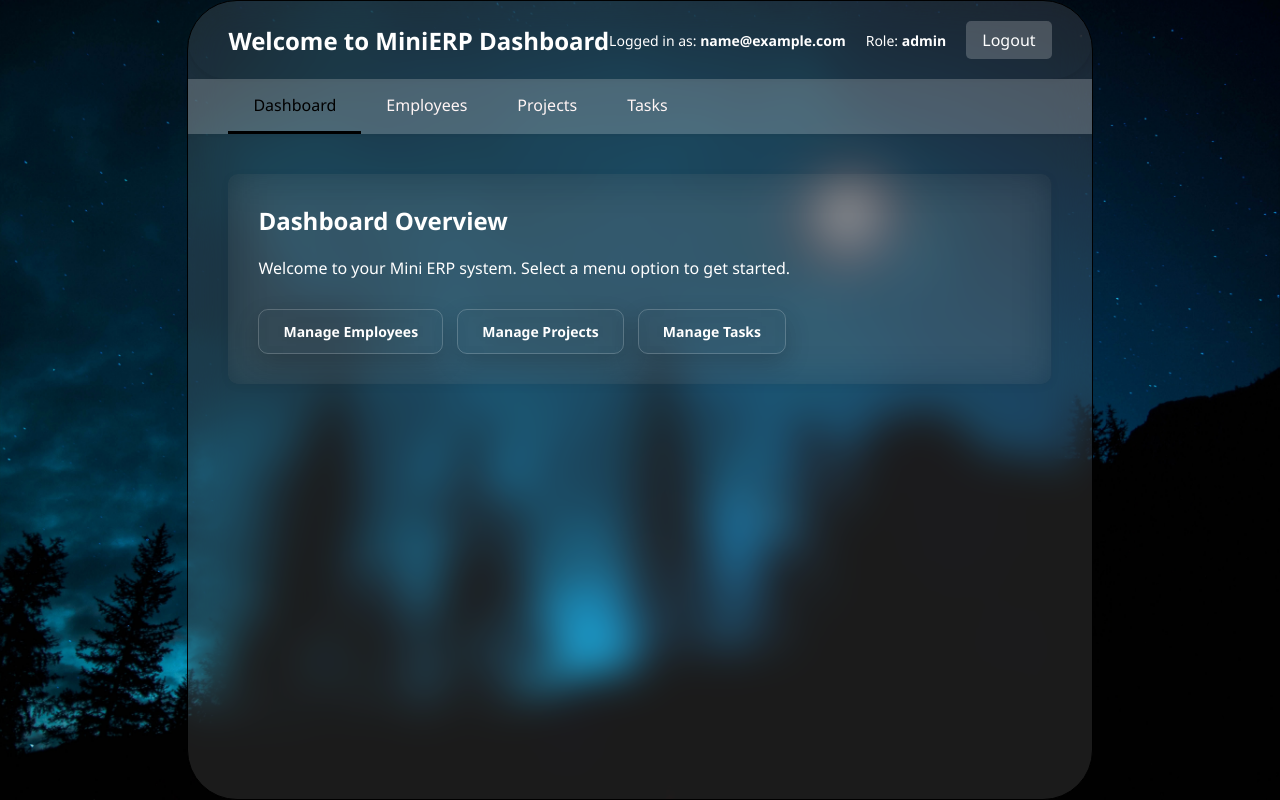
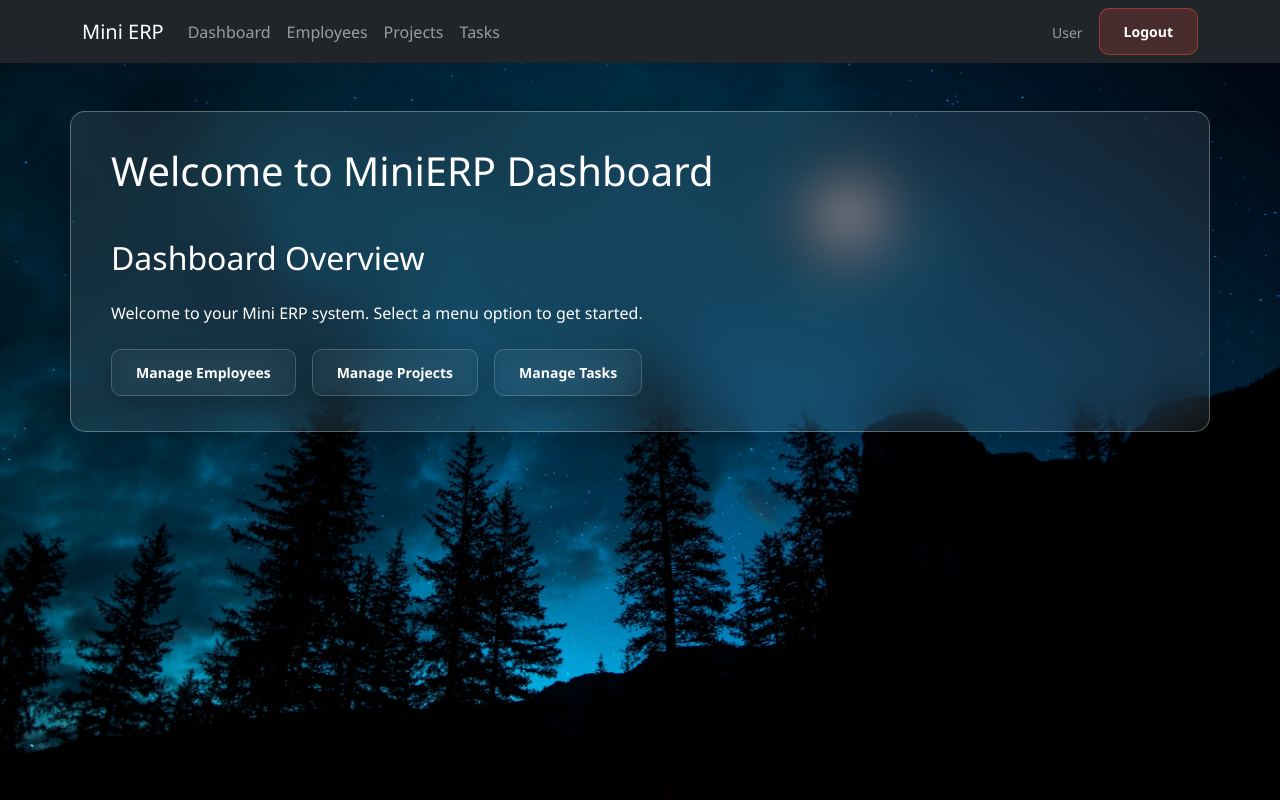
Before and after one commit to vedntsaxnea/MINI_ERP_LAMPP_PROJECT-, a PHP site: page /pages/dashboard.php in a window 1280 px wide. Run offline with PHP 8.4, Linux system fonts and the light colour scheme; the visitor is signed in with stand-in values (Sample User, id 1).

Commit message:
Integrated Bootstrap 5 for UI responsiveness and added Navigation

```diff
--- a/assets/css/style.css
+++ b/assets/css/style.css
@@ -11,9 +11,20 @@ body {
     background-position: center;
     background-size: cover;
     min-height: 100vh;
+}
+
+/* Center login page only */
+body:not(:has(.navbar)) {
     display: flex;
     justify-content: center;
     align-items: center;
+}
+
+/* Full width layout for pages with navbar */
+body:has(.navbar) {
+    display: block;
+    padding: 0;
+    margin: 0;
 }
 
 .login-container {
@@ -25,6 +36,15 @@ body {
     width: 100%;
     max-width: 400px;
     border: 1px solid rgba(255, 255, 255, 0.2);
+    display: flex;
+    flex-direction: column;
+}
+
+.login-page {
+    display: flex;
+    justify-content: center;
+    align-items: center;
+    min-height: 100vh;
 }
 
 .login-container h2 {
@@ -109,11 +129,12 @@ button[type="submit"]:active {
 
 /* Dashboard Styles */
 .dashboard-container {
-    min-height: 100vh;
-    background: #f5f5f51c;
-    backdrop-filter: blur(20px);
-    border-radius: 50px;
-    border: 1px solid #000000;
+    min-height: auto;
+    background: transparent;
+    backdrop-filter: none;
+    border-radius: 0;
+    border: none;
+    width: 100%;
 }
 
 header {
@@ -208,11 +229,6 @@ main {
 }
 
 /* Employee Management Styles */
-body:has(.employees-container) {
-    display: block;
-    align-items: unset;
-    justify-content: unset;
-}
 
 .employees-container {
     width: 100%;
--- a/pages/dashboard.php
+++ b/pages/dashboard.php
@@ -12,53 +12,49 @@ if (!isset($_SESSION['logged_in']) || $_SESSION['logged_in'] !== true) {
 <!DOCTYPE html>
 <html lang="en">
 <head>
-    <meta charset="UTF-8">
-    <meta name="viewport" content="width=device-width, initial-scale=1.0">
     <title>Dashboard - Mini ERP</title>
-    <link rel="stylesheet" href="../assets/css/style.css">
+    <?php include 'head.php'; ?>
 </head>
 <body>
-    <div class="dashboard-container">
-        <header>
-            <h1>Welcome to MiniERP Dashboard</h1>
-            <div class="user-info">
-                <span>Logged in as: <strong><?php echo htmlspecialchars($_SESSION['email'], ENT_QUOTES, 'UTF-8'); ?></strong></span>
-                <span>Role: <strong><?php echo htmlspecialchars($_SESSION['role'], ENT_QUOTES, 'UTF-8'); ?></strong></span>
-                <a href="logout.php" class="logout-btn">Logout</a>
+    <?php include 'navbar.php'; ?>
+    <div class="container mt-5" style = "background:rgba(255, 255, 255, 0.08);
+    backdrop-filter: blur(25px);
+    padding: 35px 40px;
+    border-radius: 15px;
+    box-shadow: 0 10px 40px rgba(0, 0, 0, 0.3);
+    margin-bottom: 25px;
+    margin-top: 20px;
+    border: 1px solid rgba(255, 255, 255, 0.3);
+    display: flex;
+    justify-content: space-between;
+    align-items: center;
+    flex-wrap: wrap;
+    gap: 20px;">
+        <div class="row">
+            <div class="col-12">
+                <h1 class="mb-4" style = "color: rgb(255, 255, 255);">Welcome to MiniERP Dashboard</h1>
             </div>
-        </header>
+        </div>
 
-        <nav class="main-nav">
-            <ul>
-                <li><a href="dashboard.php" class="active">Dashboard</a></li>
+        <div class="row">
+            <div class="col-12">
+                <h2 class="mb-4" style = "color: rgb(255, 255, 255);">Dashboard Overview</h2>
                 <?php if ($_SESSION['role'] == 'admin'): ?>
-                    <li><a href="employees.php">Employees</a></li>
-                    <li><a href="projects.php">Projects</a></li>
-                    <li><a href="tasks.php">Tasks</a></li>
-                <?php else: ?>
-                    <li><a href="my_tasks.php">My Tasks</a></li>
-                <?php endif; ?>
-            </ul>
-        </nav>
-
-        <main>
-            <div class="dashboard-content">
-                <h2>Dashboard Overview</h2>
-                <?php if ($_SESSION['role'] == 'admin'): ?>
-                    <p>Welcome to your Mini ERP system. Select a menu option to get started.</p>
-                    <div style="margin-top: 30px;">
-                        <a href="employees.php" class="btn btn-primary" style="margin-right: 10px; text-decoration: none; color: #ffffff;">Manage Employees</a>
-                        <a href="projects.php" class="btn btn-primary" style="margin-right: 10px; text-decoration: none; color: #ffffff;">Manage Projects</a>
-                        <a href="tasks.php" class="btn btn-primary" style="text-decoration: none; color: #ffffff;">Manage Tasks</a>
+                    <p class="mb-4" style = "color: rgb(255, 255, 255);">Welcome to your Mini ERP system. Select a menu option to get started.</p>
+                    <div class="d-flex gap-3">
+                        <a href="employees.php" class="btn btn-primary">Manage Employees</a>
+                        <a href="projects.php" class="btn btn-primary">Manage Projects</a>
+                        <a href="tasks.php" class="btn btn-primary">Manage Tasks</a>
                     </div>
                 <?php else: ?>
-                    <p>Welcome to your workspace. View and manage your assigned tasks.</p>
-                    <div style="margin-top: 30px;">
-                        <a href="my_tasks.php" class="btn btn-primary" style="text-decoration: none;">View My Tasks</a>
+                    <p class="mb-4" style = "color: rgb(255, 255, 255);">Welcome to your workspace. View and manage your assigned tasks.</p>
+                    <div>
+                        <a href="my_tasks.php" class="btn btn-primary">View My Tasks</a>
                     </div>
                 <?php endif; ?>
             </div>
-        </main>
+        </div>
     </div>
+    <?php include 'footer.php'; ?>
 </body>
 </html>
--- /dev/null
+++ b/pages/footer.php
@@ -0,0 +1 @@
+<script src="https://cdn.jsdelivr.net/npm/bootstrap@5.3.0/dist/js/bootstrap.bundle.min.js"></script>
--- /dev/null
+++ b/pages/head.php
@@ -0,0 +1,4 @@
+<meta charset="UTF-8">
+<meta name="viewport" content="width=device-width, initial-scale=1.0">
+<link href="https://cdn.jsdelivr.net/npm/bootstrap@5.3.0/dist/css/bootstrap.min.css" rel="stylesheet">
+<link rel="stylesheet" href="../assets/css/style.css">
--- /dev/null
+++ b/pages/navbar.php
@@ -0,0 +1,30 @@
+<?php
+// Ensure session is started
+if (session_status() === PHP_SESSION_NONE) {
+    session_start();
+}
+?>
+<nav class="navbar navbar-expand-lg navbar-dark bg-dark mb-4">
+  <div class="container">
+    <a class="navbar-brand" href="dashboard.php">Mini ERP</a>
+    <button class="navbar-toggler" type="button" data-bs-toggle="collapse" data-bs-target="#navbarNav" aria-controls="navbarNav" aria-expanded="false" aria-label="Toggle navigation">
+      <span class="navbar-toggler-icon"></span>
+    </button>
+    <div class="collapse navbar-collapse" id="navbarNav">
+      <ul class="navbar-nav me-auto mb-2 mb-lg-0">
+        <li class="nav-item"><a class="nav-link" href="dashboard.php">Dashboard</a></li>
+        <?php if(isset($_SESSION['role']) && $_SESSION['role'] == 'admin'): ?>
+            <li class="nav-item"><a class="nav-link" href="employees.php">Employees</a></li>
+            <li class="nav-item"><a class="nav-link" href="projects.php">Projects</a></li>
+            <li class="nav-item"><a class="nav-link" href="tasks.php">Tasks</a></li>
+        <?php else: ?>
+            <li class="nav-item"><a class="nav-link" href="my_tasks.php">My Tasks</a></li>
+        <?php endif; ?>
+      </ul>
+      <span class="navbar-text me-3">
+        <small><?php echo htmlspecialchars($_SESSION['email'] ?? 'User', ENT_QUOTES, 'UTF-8'); ?></small>
+      </span>
+      <a href="logout.php" class="btn btn-danger btn-sm">Logout</a>
+    </div>
+  </div>
+</nav>
```
Also changed, not shown: pages/employee_create.php (+4 -4 lines), pages/employee_edit.php (+4 -4 lines), pages/employees.php (+4 -4 lines), pages/my_tasks.php (+7 -7 lines), pages/projects.php (+4 -4 lines), pages/tasks.php (+4 -4 lines).
